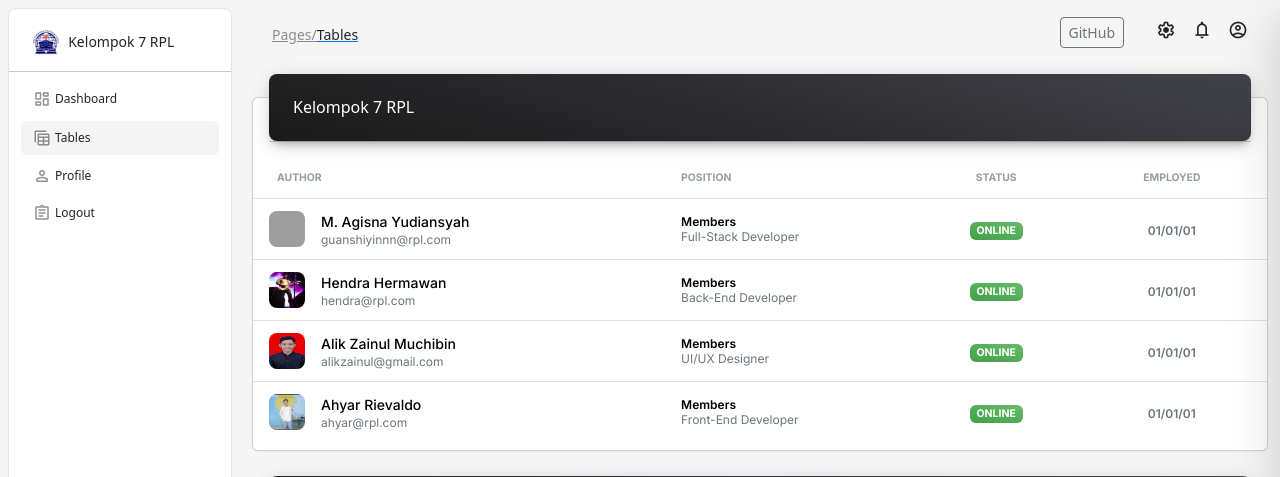
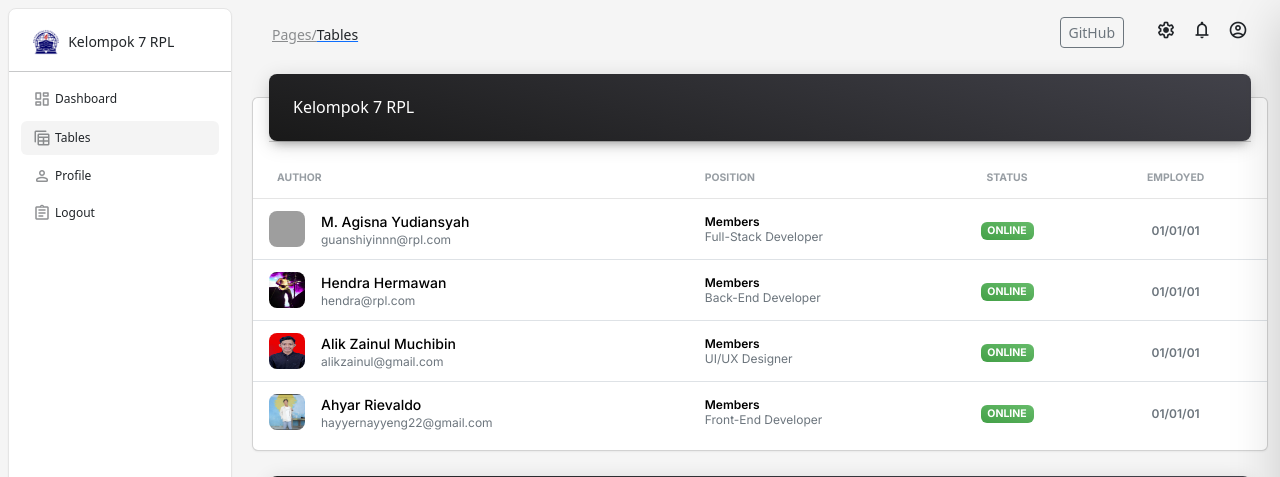
Before and after one commit to UPB-Kelompok-7-RPL-TI-23-B-2/Proyek-Monitoring-Semester-3, a PHP site: page /tables.php in a window 1280 px wide. Shown: the top 477 px of the page. Run offline with PHP 8.4, Linux system fonts and the light colour scheme; data that the repository does not hold is empty; some libraries are stand-ins or nearby versions; grey boxes are pictures that could not be loaded.

Commit message:
insert email

```diff
--- a/components/author_tables.php
+++ b/components/author_tables.php
@@ -95,7 +95,7 @@
                           </div>
                           <div class="d-flex flex-column justify-content-center">
                             <h6 class="mb-0 text-sm">Ahyar Rievaldo</h6>
-                            <p class="text-xs text-secondary mb-0">ahyar@rpl.com</p>
+                            <p class="text-xs text-secondary mb-0">hayyernayyeng22@gmail.com</p>
                           </div>
                         </div>
                       </td>
```
